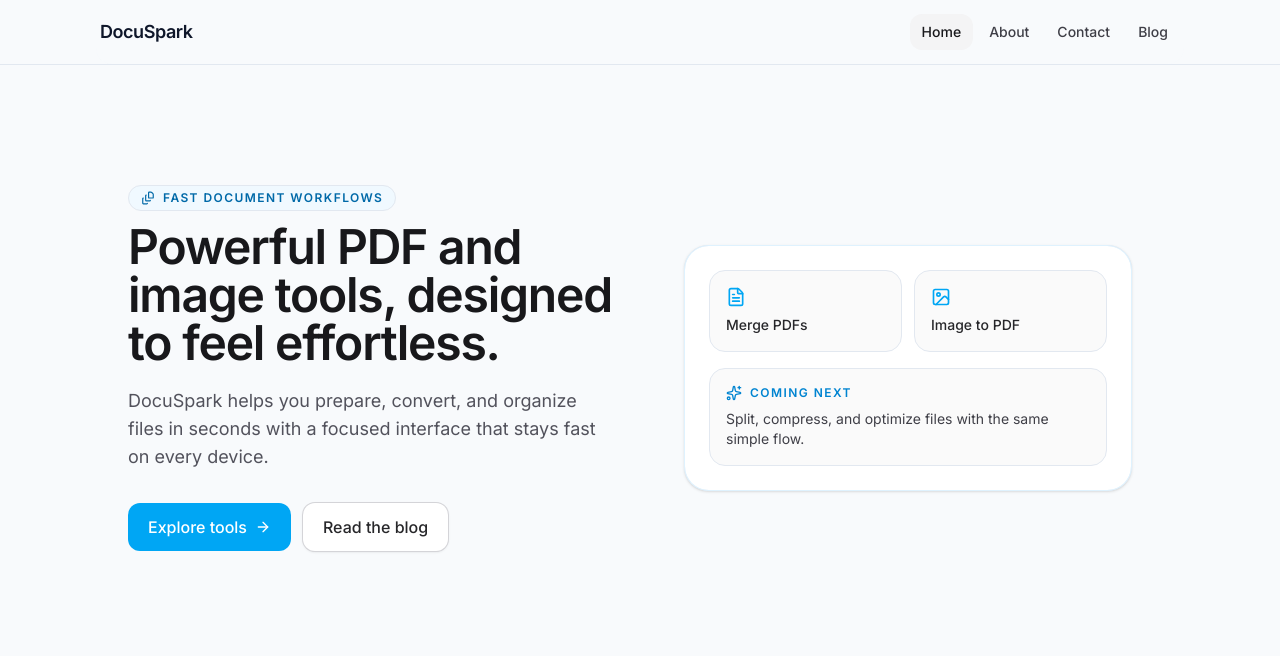
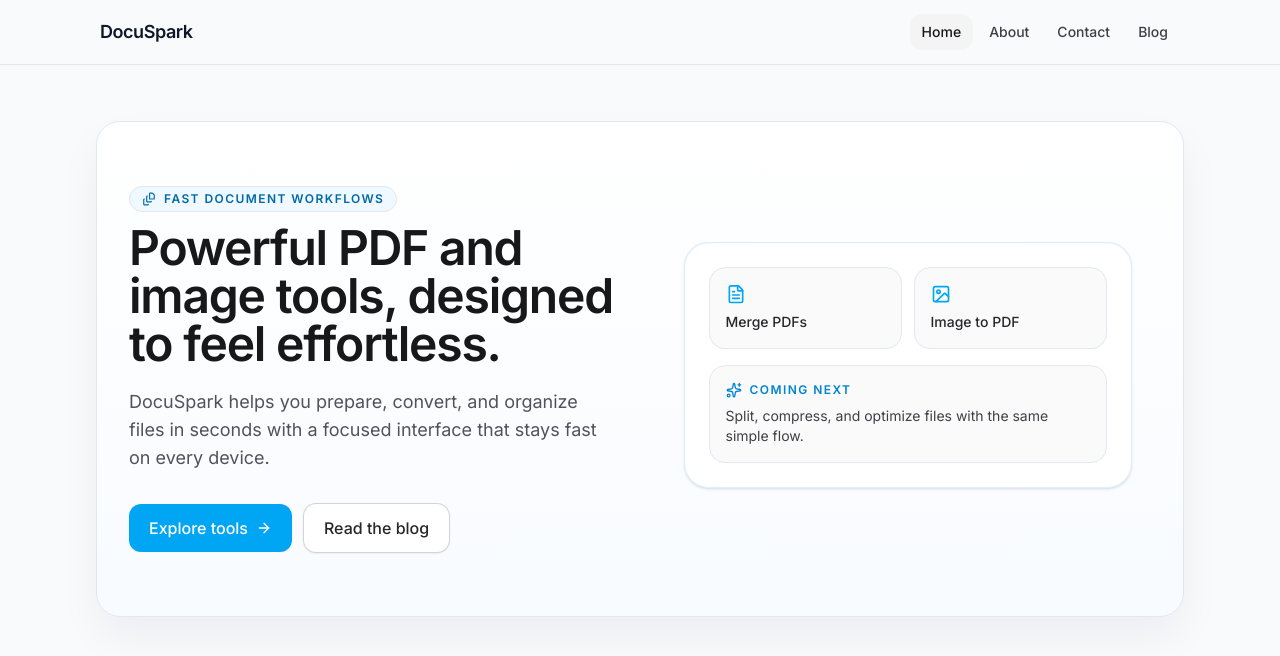
Before and after one commit to abhay-codes07/DocuSpark, a Next.js app: page / in a window 1280 px wide. Shown: the top 656 px of the page. Built offline with nearby package versions, Linux system fonts and the light colour scheme.

Commit message:
style: add subtle hero surface treatment and float animation

```diff
--- a/src/app/globals.css
+++ b/src/app/globals.css
@@ -67,3 +67,23 @@ body {
   border: 1px solid #e2e8f0;
   box-shadow: 0 8px 24px rgba(15, 23, 42, 0.06);
 }
+
+.hero-surface {
+  background: linear-gradient(180deg, #ffffff 0%, #f8fbff 100%);
+  border: 1px solid #e2e8f0;
+  box-shadow: 0 20px 40px rgba(15, 23, 42, 0.05);
+}
+
+.hero-illustration {
+  animation: hero-float 3.5s ease-in-out infinite;
+}
+
+@keyframes hero-float {
+  0%,
+  100% {
+    transform: translateY(0);
+  }
+  50% {
+    transform: translateY(-4px);
+  }
+}
```
